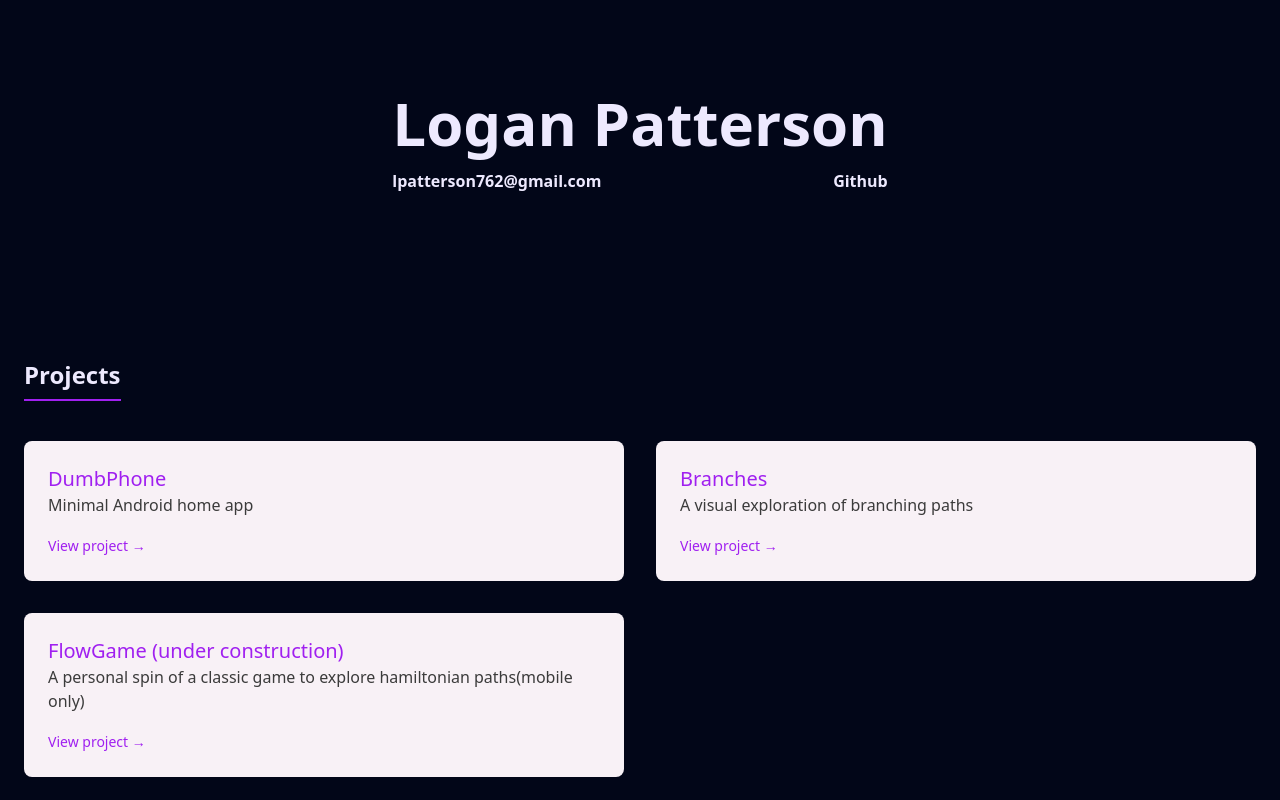
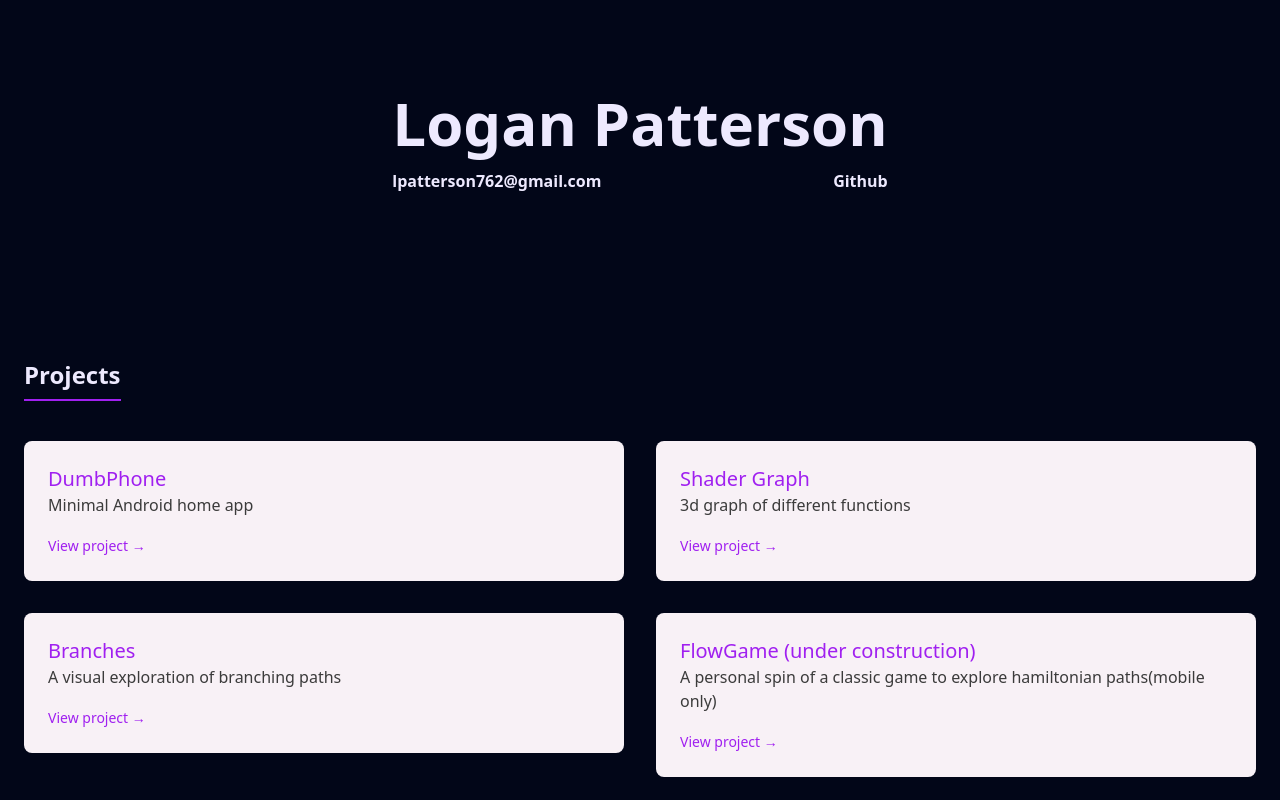
Before and after one commit to LoganTylerPatterson/next-logan-patterson, a Next.js app: page / in a window 1280 px wide. Built offline with nearby package versions, Linux system fonts and the light colour scheme.

Commit message:
added graph

```diff
--- a/app/branches/page.js
+++ b/app/branches/page.js
@@ -74,6 +74,7 @@ export default function Branches() {
 
 	return (
 		<>
+			<p className="absolute top-4 w-full text-center text-white">Click Anywhere</p>
         	<canvas ref={canvasRef} onClick={createBranch} className="w-screen h-schreen"/>
 		</>
 	)
--- a/app/page.jsx
+++ b/app/page.jsx
@@ -28,6 +28,20 @@ export default function Home() {
               </h3>
               <p className="text-[#3b3b3b] mb-4">
                 Minimal Android home app
+              </p>
+              <span className="text-[#a020f0] text-sm group-hover:underline">
+                View project →
+              </span>
+            </div>
+          </Link>
+
+          <Link href="https://graph-six-rho.vercel.app/" className="group">
+            <div className="bg-[#f8f1f6] rounded-lg p-6 transition-all duration-300 hover:bg-[#cccace] hover:shadow-md hover:shadow-[#cccace]">
+              <h3 className="text-xl font-medium text-[#a020f0]">
+                Shader Graph
+              </h3>
+              <p className="text-[#3b3b3b] mb-4">
+                3d graph of different functions
               </p>
               <span className="text-[#a020f0] text-sm group-hover:underline">
                 View project →
```
